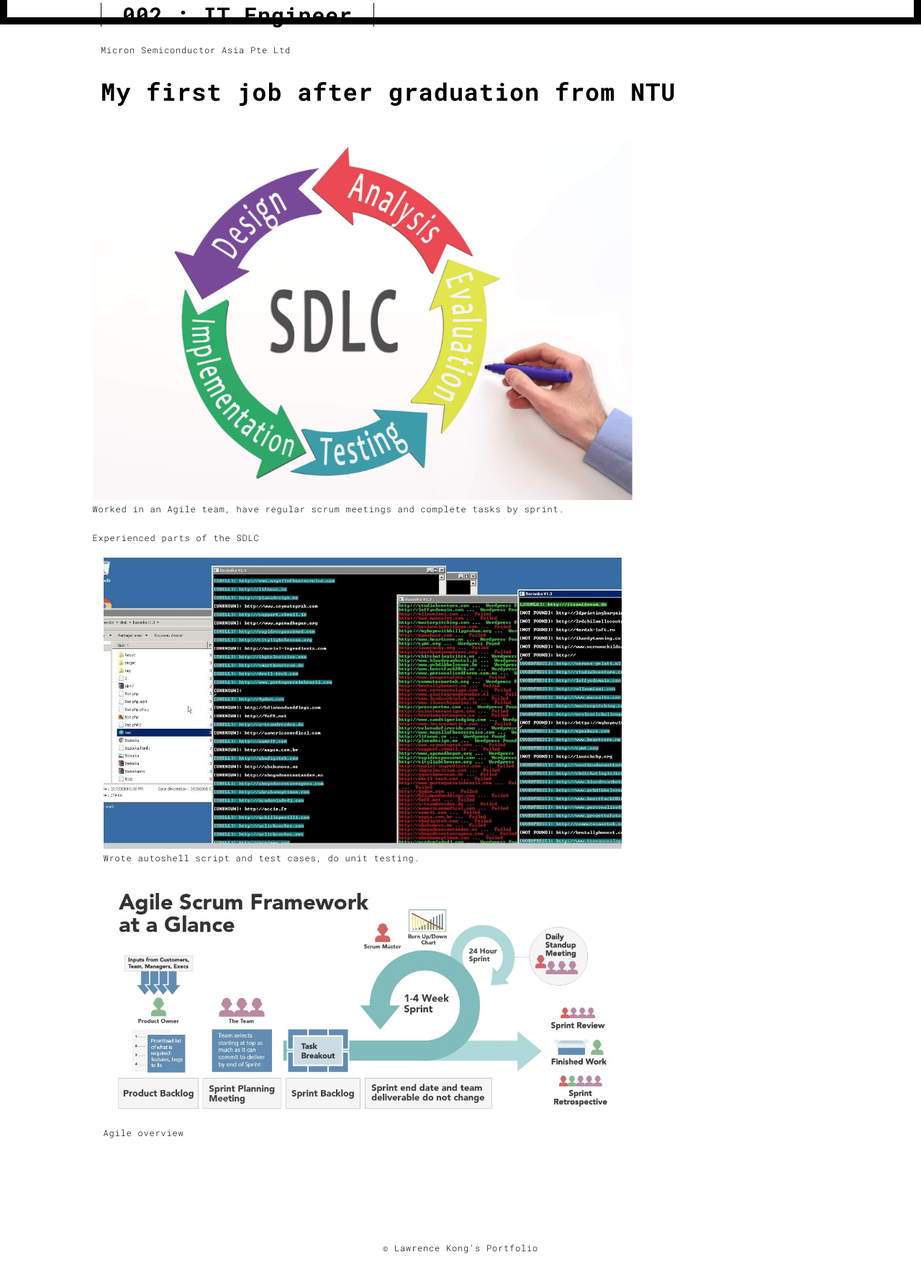
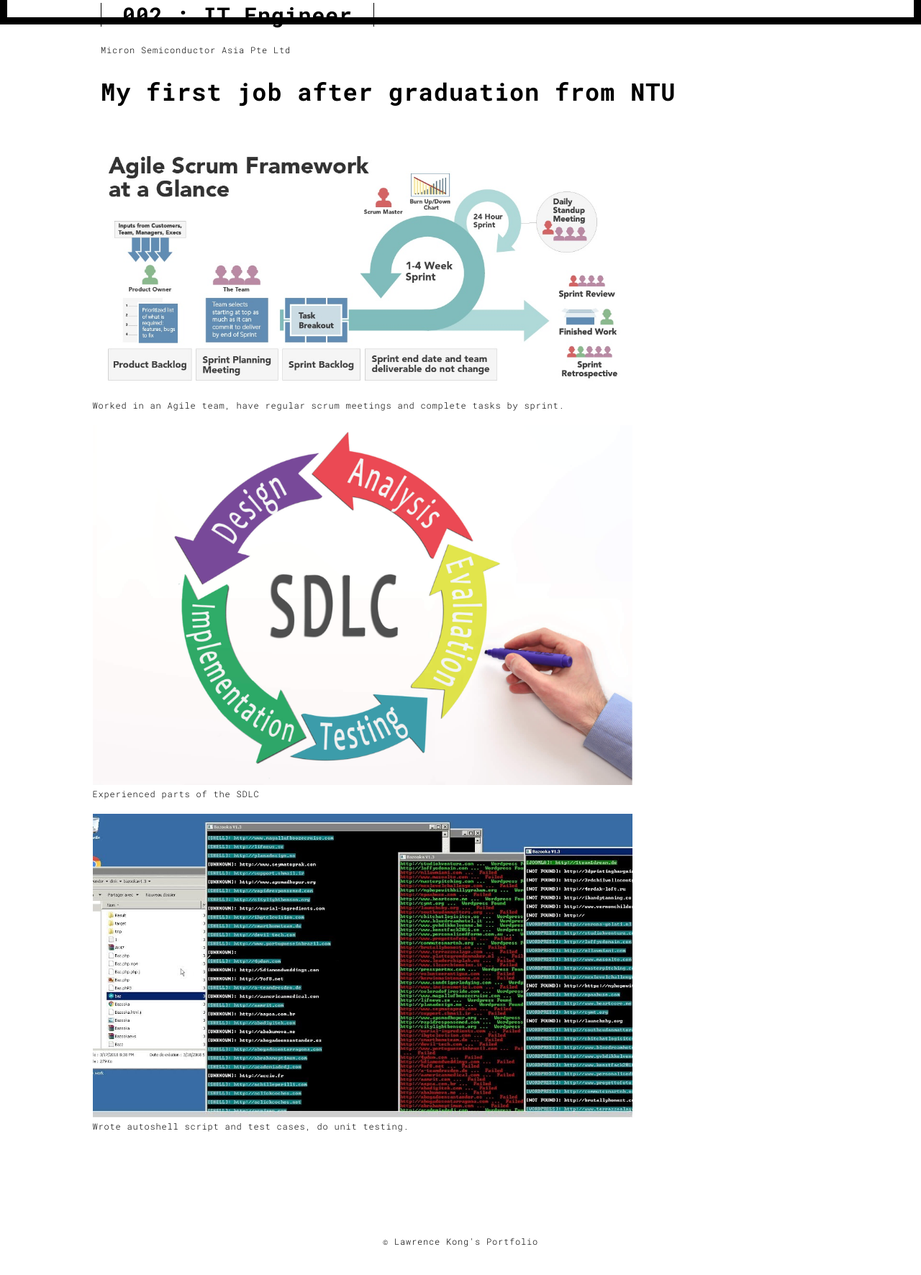
Before and after one commit to LawKong/portfolio, a Flask app: page /work2.html in a window 1280 px wide. Shown: the part 766-2538 px from the top of the page at 72% size. After the commit the page ends 2499 px from the top, so only its background shows below. Run offline with Flask 2, Linux system fonts and the light colour scheme; some libraries are stand-ins or nearby versions.

Commit message:
editedwork2.html

```diff
--- a/templates/work2.html
+++ b/templates/work2.html
@@ -77,24 +77,23 @@
 
       <div class="col-md-8 col-md-offset-2 section-container-spacer">
         <div class="row">
+
+          <div class="col-xs-12">
+            <img src="./static/assets/images/agile.jpg" class="img-responsive" alt="">
+            <p>Worked in an Agile team, have regular scrum meetings and complete tasks by sprint.</p>
+          </div>
+
           <div class="col-xs-12">
             <img src="./static/assets/images/sdlc.jpg" class="img-responsive" alt="">
-            <p>Worked in an Agile team, have regular scrum meetings and complete tasks by sprint.</p>
             <p>Experienced parts of the SDLC</p>
           </div>
-        </div>
 
           <div class="col-xs-12">
             <img src="./static/assets/images/autoshell.jpg" class="img-responsive" alt="">
             <p>Wrote autoshell script and test cases, do unit testing.</p>
           </div>
 
-
-          <div class="col-xs-12">
-            <img src="./static/assets/images/agile.jpg" class="img-responsive" alt="">
-            <p>Agile overview</p>
-          </div>
-
+        </div>
       </div>
     </div>
   </div>
```
